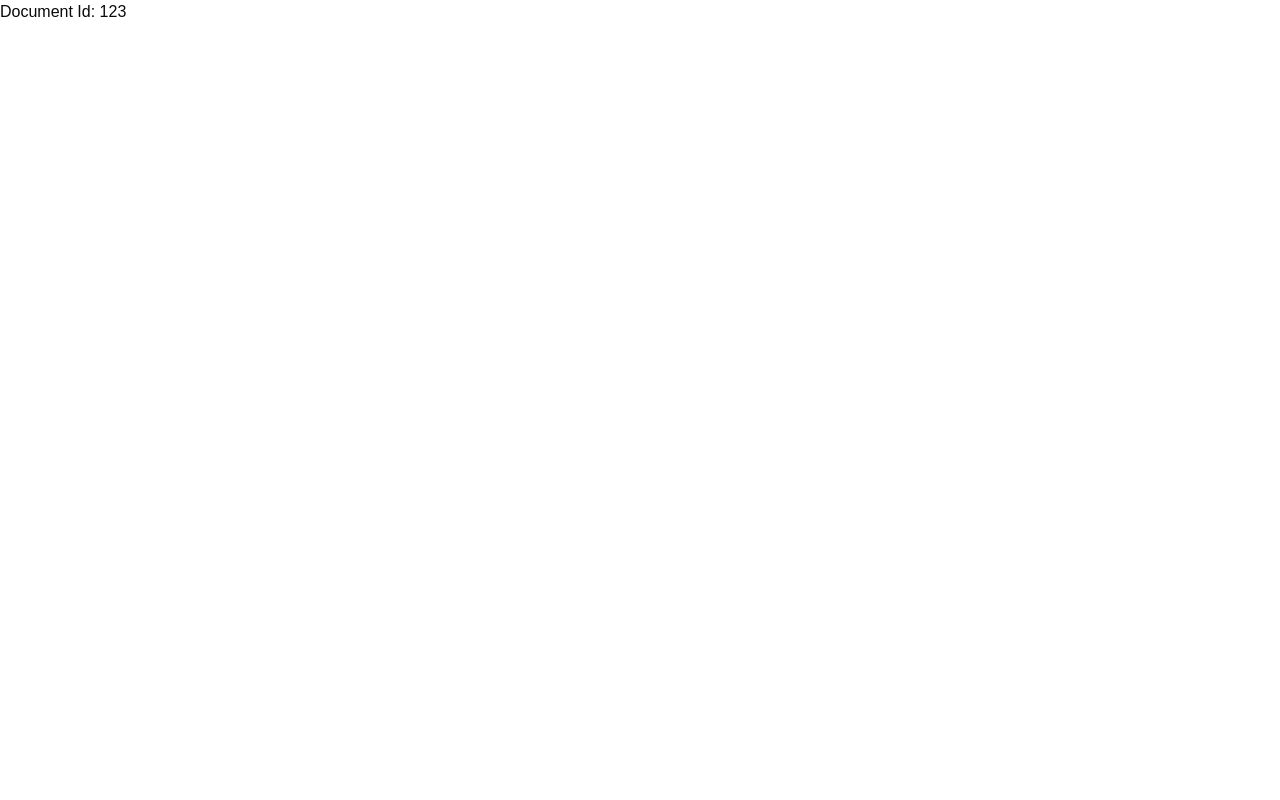
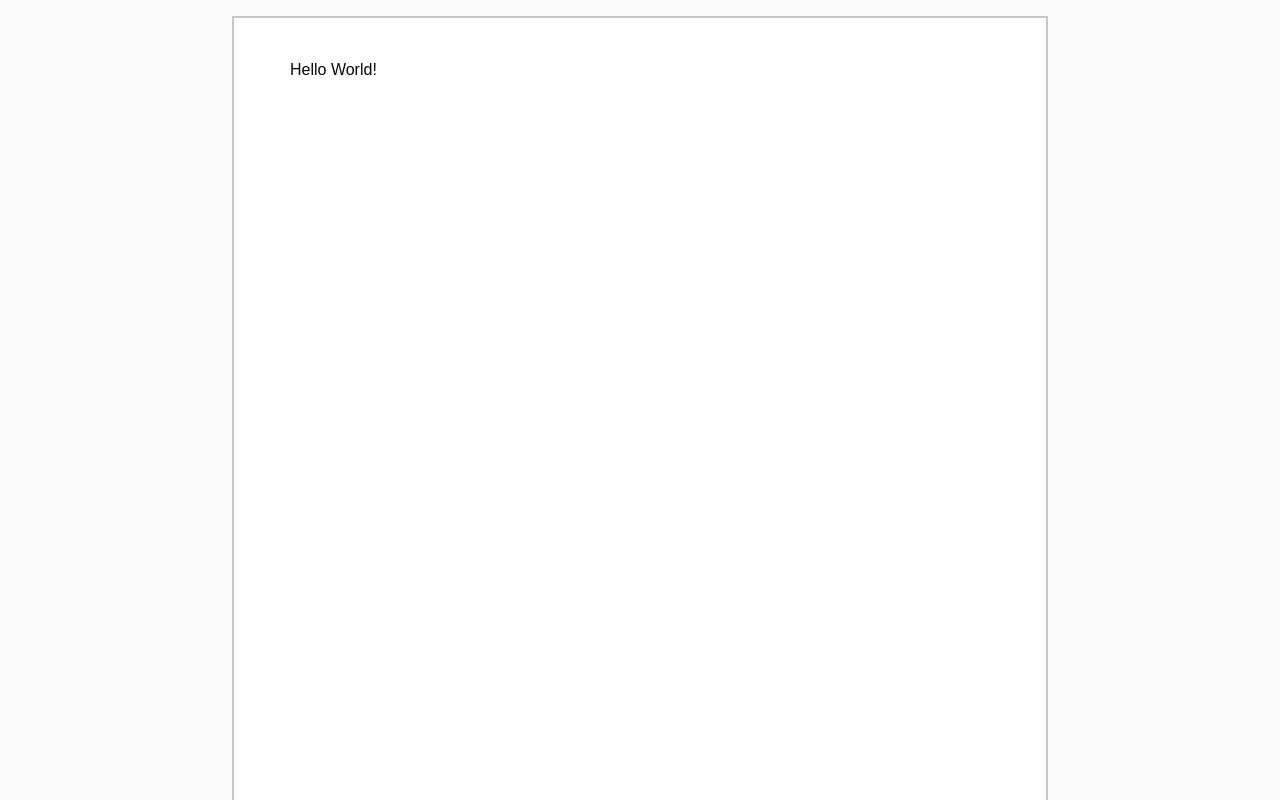
Before and after one commit to DaniilGurski/docs-tutorial, a Next.js app: page /documents/123 in a window 1280 px wide. Shown: the top 800 px of the page. Built offline with nearby package versions, Linux system fonts and the light colour scheme.

Commit message:
install and add tiptap editor.

```diff
--- a/package.json
+++ b/package.json
@@ -37,6 +37,9 @@
     "@radix-ui/react-toggle": "^1.1.10",
     "@radix-ui/react-toggle-group": "^1.1.11",
     "@radix-ui/react-tooltip": "^1.2.8",
+    "@tiptap/pm": "^2.10.2",
+    "@tiptap/react": "^2.10.2",
+    "@tiptap/starter-kit": "^2.10.2",
     "class-variance-authority": "^0.7.1",
     "clsx": "^2.1.1",
     "cmdk": "^1.1.1",
--- /dev/null
+++ b/src/app/documents/[documentId]/editor.tsx
@@ -0,0 +1,30 @@
+"use client";
+
+import React from "react";
+import { StarterKit } from "@tiptap/starter-kit";
+import { useEditor, EditorContent } from "@tiptap/react";
+
+export function Editor() {
+  const editor = useEditor({
+    editorProps: {
+      attributes: {
+        style: "padding-left: 56px; padding-right: 56px",
+        class:
+          "focus:outline-none print:border-0 bg-white border-[#C7C7C7] border-2 flex flex-col min-h-[1054px] w-[816px] pt-10 pr-14 pb-10 cursor-text",
+      },
+    },
+    extensions: [StarterKit],
+    content: "<p>Hello World!</p>",
+  });
+
+  {
+    /* TODO: Try removing overflow-x-auto and print:overflow-visable to see what happens */
+  }
+  return (
+    <div className="size-full overflow-x-auto bg-[#F9FBFD] px-4 print:p-0 print:bg-white print:overflow-visible">
+      <div className="min-w-max flex justify-center w-[816px] py-4 print:py-0 print:min-w-0 mx-auto">
+        <EditorContent editor={editor} />
+      </div>
+    </div>
+  );
+}
--- a/src/app/documents/[documentId]/page.tsx
+++ b/src/app/documents/[documentId]/page.tsx
@@ -1,4 +1,5 @@
 import React from "react";
+import { Editor } from "./editor";
 
 interface DocumentIdPageProps {
   params: Promise<{ documentId: string }>;
@@ -8,5 +9,9 @@
   const awaitedParams = await params;
   const documentId = awaitedParams.documentId;
 
-  return <div>Document Id: {documentId}</div>;
+  return (
+    <div className="min-h-screen bg-[#FAFBFD]">
+      <Editor />
+    </div>
+  );
 }
```
Also changed, not shown: 2 other files (tests, documents, lock files or other folders).
